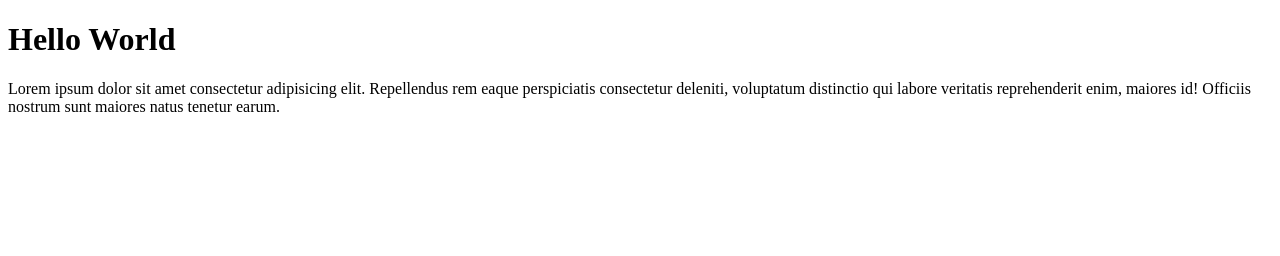
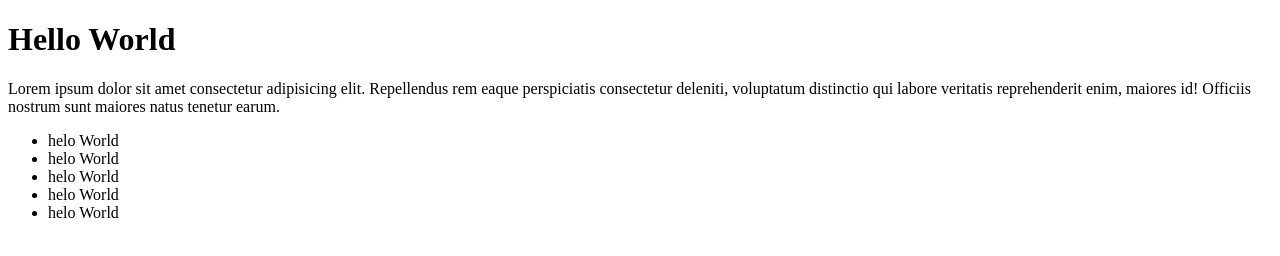
Before and after one commit to Istianrm/latihan-git, a plain HTML site: page index.html in a window 1280 px wide. Drawn offline with Linux system fonts and the light colour scheme.

Commit message:
menambahkan list

```diff
--- a/index.html
+++ b/index.html
@@ -9,5 +9,13 @@
 <body>
     <h1>Hello World</h1>
     <p>Lorem ipsum dolor sit amet consectetur adipisicing elit. Repellendus rem eaque perspiciatis consectetur deleniti, voluptatum distinctio qui labore veritatis reprehenderit enim, maiores id! Officiis nostrum sunt maiores natus tenetur earum.</p>
+
+    <ul>
+        <li>helo World</li>
+        <li>helo World</li>
+        <li>helo World</li>
+        <li>helo World</li>
+        <li>helo World</li>
+    </ul>
 </body>
 </html>
```
